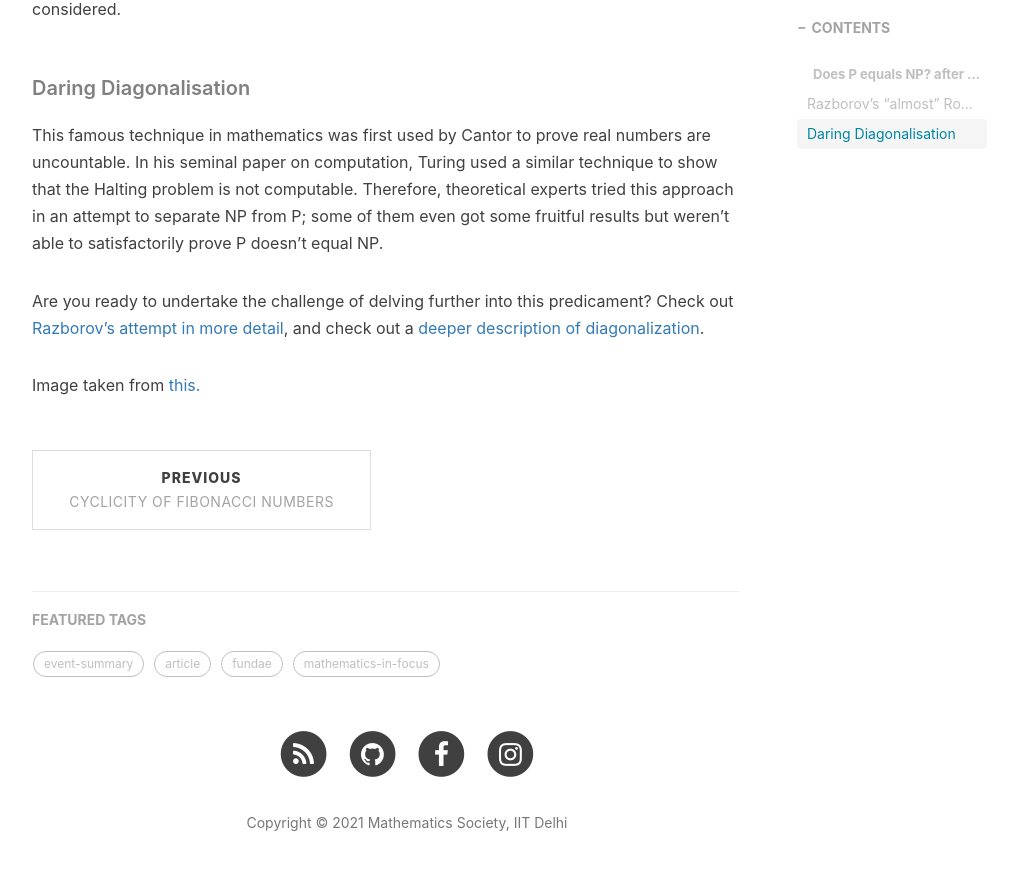
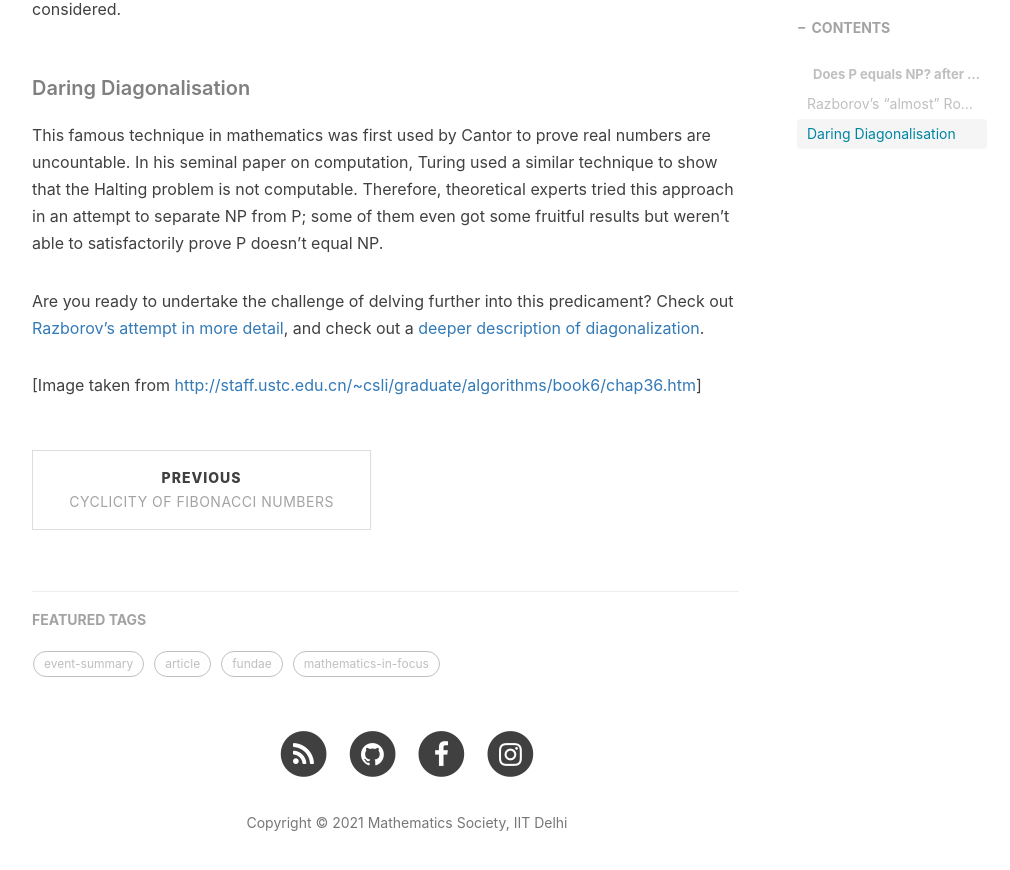
Before and after one commit to mathsociitd/blog, a Jekyll site: the page built from _posts/2021-10-11-pvsnp.md, in a window 1280 px wide and 900 px high, scrolled down 2244 px. Shown: the top 870 px of the window, without its empty margins (233-1243 px from the left). Built offline with Jekyll 4.4.1, drawn with Linux system fonts in a browser that asks for light colours; nearby versions of some CDN libraries; formulas are drawn with MathJax 3; comment, search, counter and statistics services are not loaded.

Commit message:
update credits

```diff
--- a/_posts/2021-10-11-pvsnp.md
+++ b/_posts/2021-10-11-pvsnp.md
@@ -41,4 +41,4 @@ This doesn’t end here; there are more spellbinding tasks that can bring an upd
 Are you ready to undertake the challenge of delving further into this predicament? Check out <a href="https://arxiv.org/ftp/arxiv/papers/1911/1911.00722.pdf"> Razborov's attempt in more detail</a>, and check out a <a href="http://courses.csail.mit.edu/6.841/spring09/scribe/lect02.pdf"> deeper description of diagonalization</a>.
 
 
-Image taken from <a href="http://staff.ustc.edu.cn/~csli/graduate/algorithms/book6/chap36.htm"> this.
+[Image taken from [http://staff.ustc.edu.cn/~csli/graduate/algorithms/book6/chap36.htm](http://staff.ustc.edu.cn/~csli/graduate/algorithms/book6/chap36.htm)]
```
